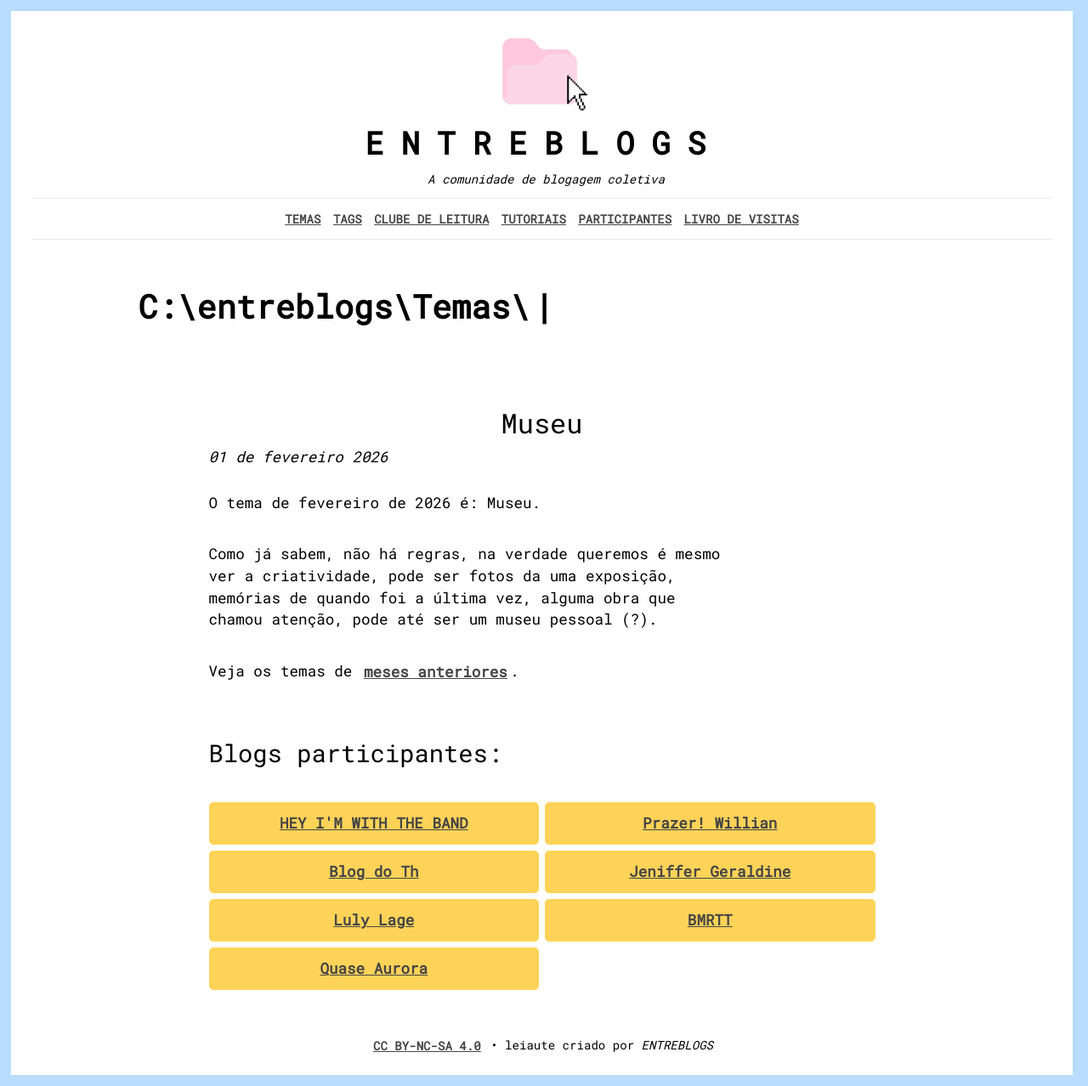
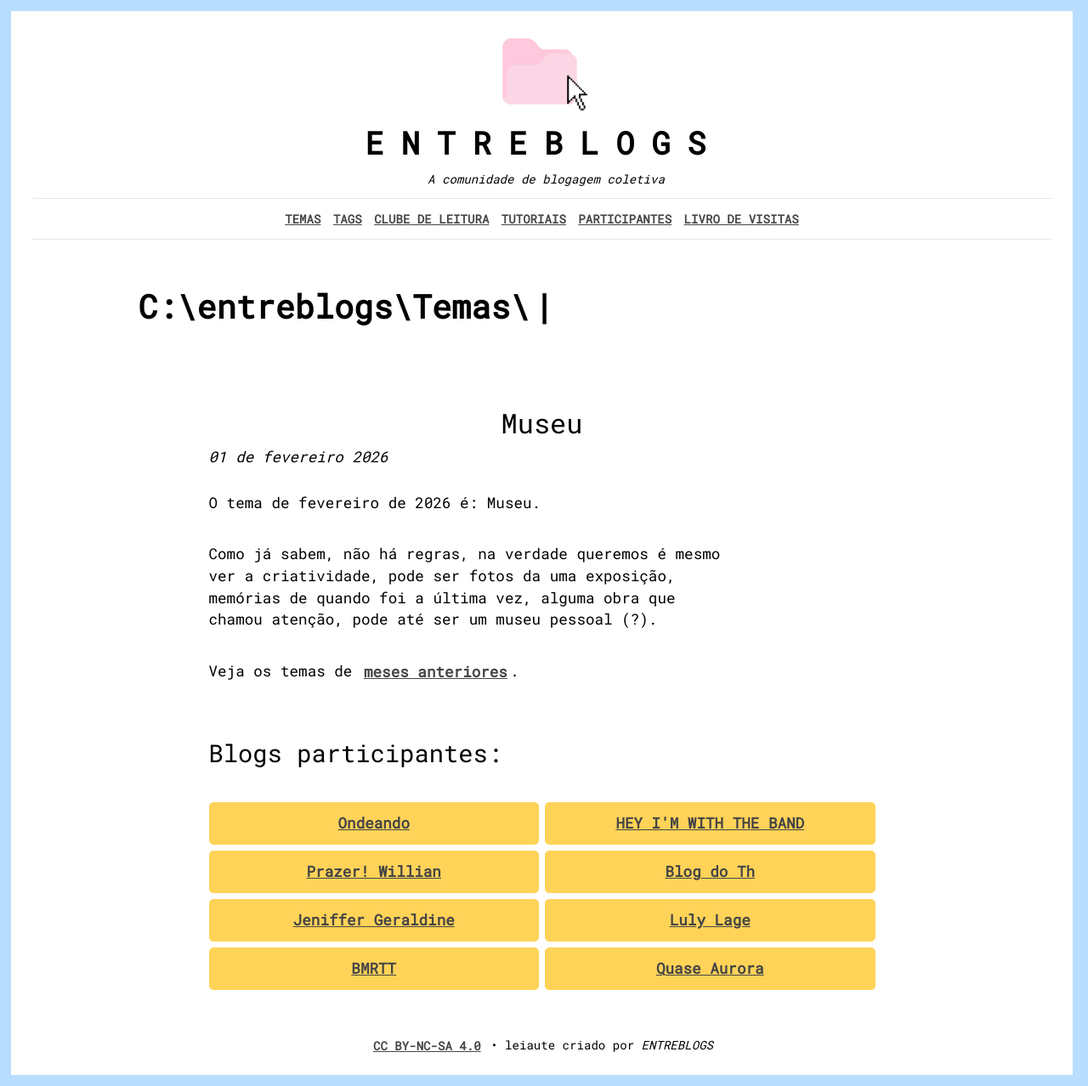
Before and after one commit to bamoretti/entreblogs, a Jekyll site: the page built from auxiliares/temas/museu.md, in a window 1280 px wide. Shown: the whole page at 85% size. Built offline with Jekyll 4.4.1, drawn with Linux system fonts in a browser that asks for light colours; nearby versions of some CDN libraries; comment, search, counter and statistics services are not loaded.

Commit message:
Update temas.yml

```diff
--- a/_data/temas.yml
+++ b/_data/temas.yml
@@ -1,4 +1,8 @@
 # --- INÍCIO TEMA Museu ---
+- tema: "Museu"
+  nome: "Ondeando"
+  url: "https://pedro.dalbo.me/fotolog/peregrinacao-de-museus"
+
 - tema: "Museu"
   nome: "HEY I'M WITH THE BAND"
   url: "https://www.heyimwiththeband.com.br/2026/02/uma-tarde-no-museu.html"
```
